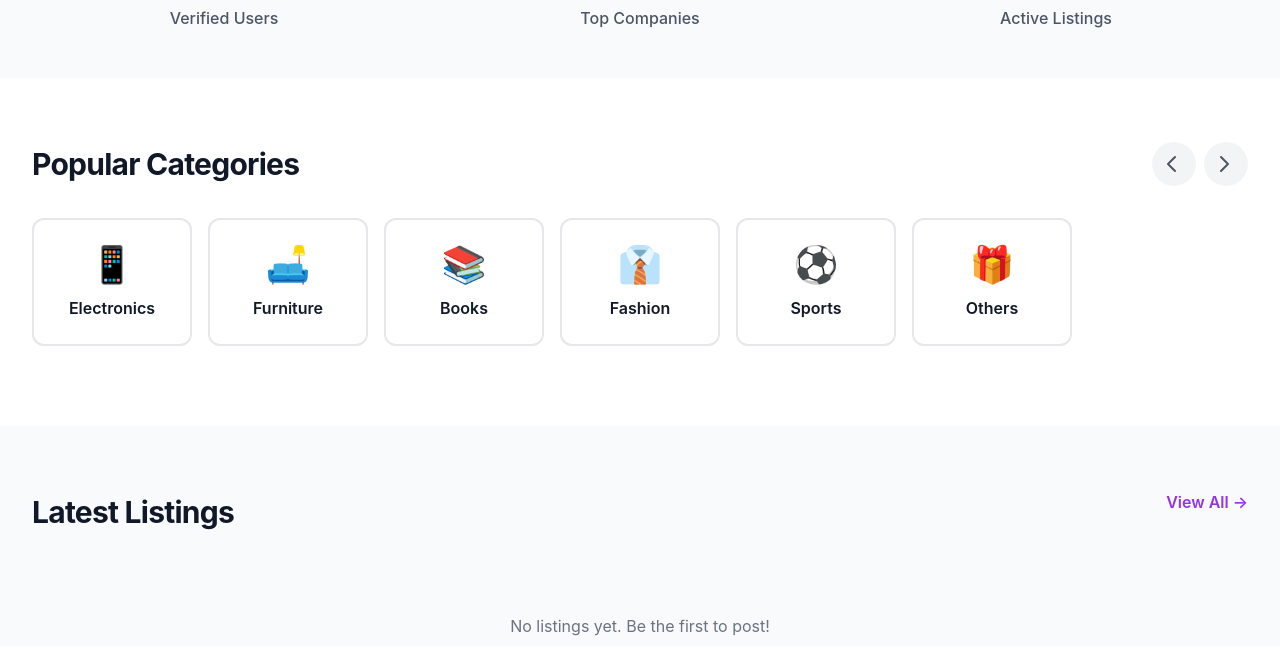
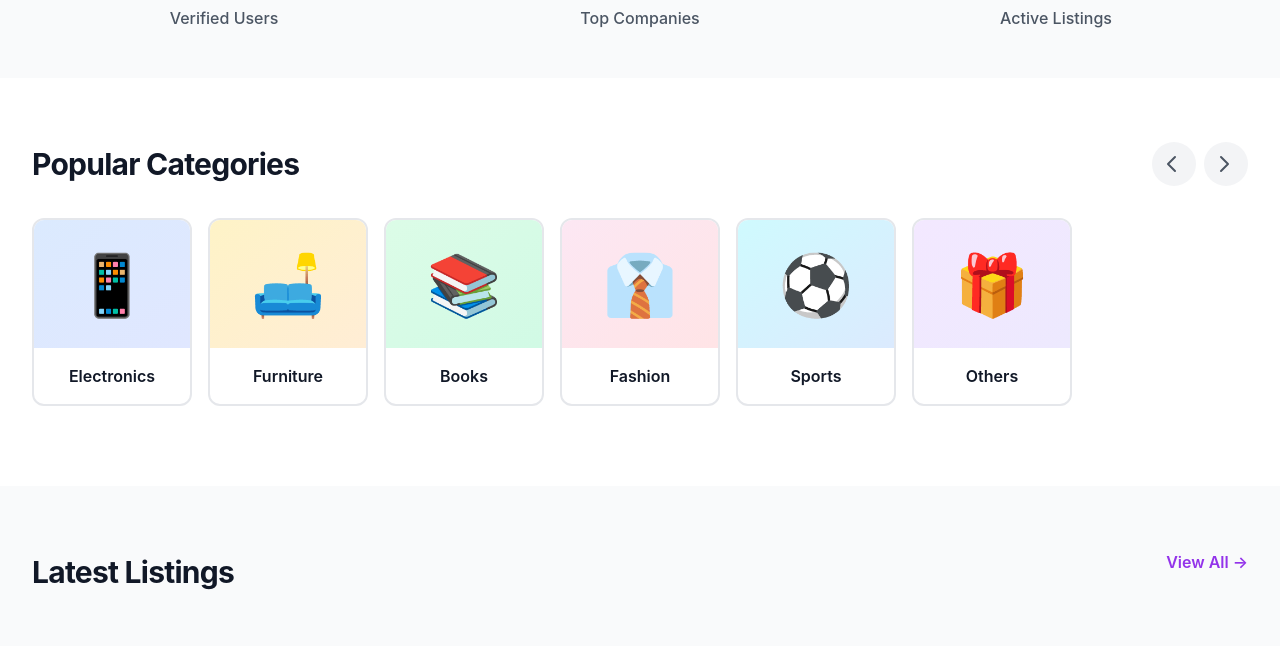
Before and after one commit to chinni070707/credmarket, a Django app: page / in a window 1280 px wide. Shown: the part 977-1623 px from the top of the page. Run offline with Django 5.2, Linux system fonts and the light colour scheme; data that the repository does not hold is empty; some libraries are stand-ins or nearby versions.

```diff
--- a/listings/models.py
+++ b/listings/models.py
@@ -16,7 +16,8 @@ class Category(models.Model):
         blank=True,
         related_name='subcategories'
     )
-    icon = models.CharField(max_length=50, blank=True, help_text='Font Awesome icon class')
+    icon = models.CharField(max_length=50, blank=True, help_text='Font Awesome icon class or emoji')
+    image = models.ImageField(upload_to='categories/', blank=True, null=True, help_text='Category image for visual display')
     description = models.TextField(blank=True)
     is_active = models.BooleanField(default=True)
     order = models.IntegerField(default=0, help_text='Display order')
--- a/templates/listings/home.html
+++ b/templates/listings/home.html
@@ -193,10 +193,22 @@
                 {% for category in categories %}
                 <div class="relative group">
                     <a href="{% url 'listings:listing_list' %}?category={{ category.id }}"
-                       class="flex-shrink-0 w-40 bg-white border-2 border-gray-200 rounded-xl p-6 text-center hover:border-purple-500 hover:shadow-lg transition-all group snap-start block">
+                       class="flex-shrink-0 w-40 bg-white border-2 border-gray-200 rounded-xl overflow-hidden hover:border-purple-500 hover:shadow-lg transition-all group snap-start block">
+                        {% if category.image %}
+                        <div class="h-32 overflow-hidden bg-gray-100">
+                            <img src="{{ category.image.url }}" alt="{{ category.name }}" class="w-full h-full object-cover group-hover:scale-110 transition-transform duration-300">
+                        </div>
+                        <div class="p-4 text-center">
+                            <div class="text-gray-900 font-semibold group-hover:text-purple-600 truncate">{{ category.name }}</div>
+                            <div class="text-sm text-gray-500 mt-1">{{ category.listing_count|default:0 }}</div>
+                        </div>
+                        {% else %}
+                        <div class="p-6 text-center">
                             <div class="text-4xl mb-3">{{ category.icon|default:"📦" }}</div>
                             <div class="text-gray-900 font-semibold group-hover:text-purple-600 truncate">{{ category.name }}</div>
                             <div class="text-sm text-gray-500 mt-1">{{ category.listing_count|default:0 }}</div>
+                        </div>
+                        {% endif %}
                     </a>
                     <!-- Sub-categories Tooltip -->
                     {% if category.subcategories.exists %}
@@ -212,29 +224,53 @@
                 </div>
                 {% empty %}
                 <!-- Default categories if none exist -->
-                <a href="{% url 'listings:listing_list' %}?category=electronics" class="flex-shrink-0 w-40 bg-white border-2 border-gray-200 rounded-xl p-6 text-center hover:border-purple-500 hover:shadow-lg transition-all snap-start">
-                    <div class="text-4xl mb-3">📱</div>
+                <a href="{% url 'listings:listing_list' %}?category=electronics" class="flex-shrink-0 w-40 bg-white border-2 border-gray-200 rounded-xl overflow-hidden hover:border-purple-500 hover:shadow-lg transition-all snap-start">
+                    <div class="h-32 bg-gradient-to-br from-blue-100 to-indigo-100 flex items-center justify-center">
+                        <span class="text-6xl">📱</span>
+                    </div>
+                    <div class="p-4 text-center">
                         <div class="text-gray-900 font-semibold truncate">Electronics</div>
+                    </div>
                 </a>
-                <a href="{% url 'listings:listing_list' %}?category=furniture" class="flex-shrink-0 w-40 bg-white border-2 border-gray-200 rounded-xl p-6 text-center hover:border-purple-500 hover:shadow-lg transition-all snap-start">
-                    <div class="text-4xl mb-3">🛋️</div>
+                <a href="{% url 'listings:listing_list' %}?category=furniture" class="flex-shrink-0 w-40 bg-white border-2 border-gray-200 rounded-xl overflow-hidden hover:border-purple-500 hover:shadow-lg transition-all snap-start">
+                    <div class="h-32 bg-gradient-to-br from-amber-100 to-orange-100 flex items-center justify-center">
+                        <span class="text-6xl">🛋️</span>
+                    </div>
+                    <div class="p-4 text-center">
                         <div class="text-gray-900 font-semibold truncate">Furniture</div>
+                    </div>
                 </a>
-                <a href="{% url 'listings:listing_list' %}?category=books" class="flex-shrink-0 w-40 bg-white border-2 border-gray-200 rounded-xl p-6 text-center hover:border-purple-500 hover:shadow-lg transition-all snap-start">
-                    <div class="text-4xl mb-3">📚</div>
+                <a href="{% url 'listings:listing_list' %}?category=books" class="flex-shrink-0 w-40 bg-white border-2 border-gray-200 rounded-xl overflow-hidden hover:border-purple-500 hover:shadow-lg transition-all snap-start">
+                    <div class="h-32 bg-gradient-to-br from-green-100 to-emerald-100 flex items-center justify-center">
+                        <span class="text-6xl">📚</span>
+                    </div>
+                    <div class="p-4 text-center">
                         <div class="text-gray-900 font-semibold truncate">Books</div>
+                    </div>
                 </a>
-                <a href="{% url 'listings:listing_list' %}?category=fashion" class="flex-shrink-0 w-40 bg-white border-2 border-gray-200 rounded-xl p-6 text-center hover:border-purple-500 hover:shadow-lg transition-all snap-start">
-                    <div class="text-4xl mb-3">👔</div>
+                <a href="{% url 'listings:listing_list' %}?category=fashion" class="flex-shrink-0 w-40 bg-white border-2 border-gray-200 rounded-xl overflow-hidden hover:border-purple-500 hover:shadow-lg transition-all snap-start">
+                    <div class="h-32 bg-gradient-to-br from-pink-100 to-rose-100 flex items-center justify-center">
+                        <span class="text-6xl">👔</span>
+                    </div>
+                    <div class="p-4 text-center">
                         <div class="text-gray-900 font-semibold truncate">Fashion</div>
+                    </div>
                 </a>
-                <a href="{% url 'listings:listing_list' %}?category=sports" class="flex-shrink-0 w-40 bg-white border-2 border-gray-200 rounded-xl p-6 text-center hover:border-purple-500 hover:shadow-lg transition-all snap-start">
-                    <div class="text-4xl mb-3">⚽</div>
+                <a href="{% url 'listings:listing_list' %}?category=sports" class="flex-shrink-0 w-40 bg-white border-2 border-gray-200 rounded-xl overflow-hidden hover:border-purple-500 hover:shadow-lg transition-all snap-start">
+                    <div class="h-32 bg-gradient-to-br from-cyan-100 to-blue-100 flex items-center justify-center">
+                        <span class="text-6xl">⚽</span>
+                    </div>
+                    <div class="p-4 text-center">
                         <div class="text-gray-900 font-semibold truncate">Sports</div>
+                    </div>
                 </a>
-                <a href="{% url 'listings:listing_list' %}?category=other" class="flex-shrink-0 w-40 bg-white border-2 border-gray-200 rounded-xl p-6 text-center hover:border-purple-500 hover:shadow-lg transition-all snap-start">
-                    <div class="text-4xl mb-3">🎁</div>
+                <a href="{% url 'listings:listing_list' %}?category=other" class="flex-shrink-0 w-40 bg-white border-2 border-gray-200 rounded-xl overflow-hidden hover:border-purple-500 hover:shadow-lg transition-all snap-start">
+                    <div class="h-32 bg-gradient-to-br from-purple-100 to-violet-100 flex items-center justify-center">
+                        <span class="text-6xl">🎁</span>
+                    </div>
+                    <div class="p-4 text-center">
                         <div class="text-gray-900 font-semibold truncate">Others</div>
+                    </div>
                 </a>
                 {% endfor %}
             </div>
```
Also changed, not shown: accounts/models.py (+10 -2 lines), add_category_images.py (added, +79 -0 lines), listings/migrations/0003_category_image_alter_category_icon.py (added). Lines whose indentation alone changed are shown as unchanged.
